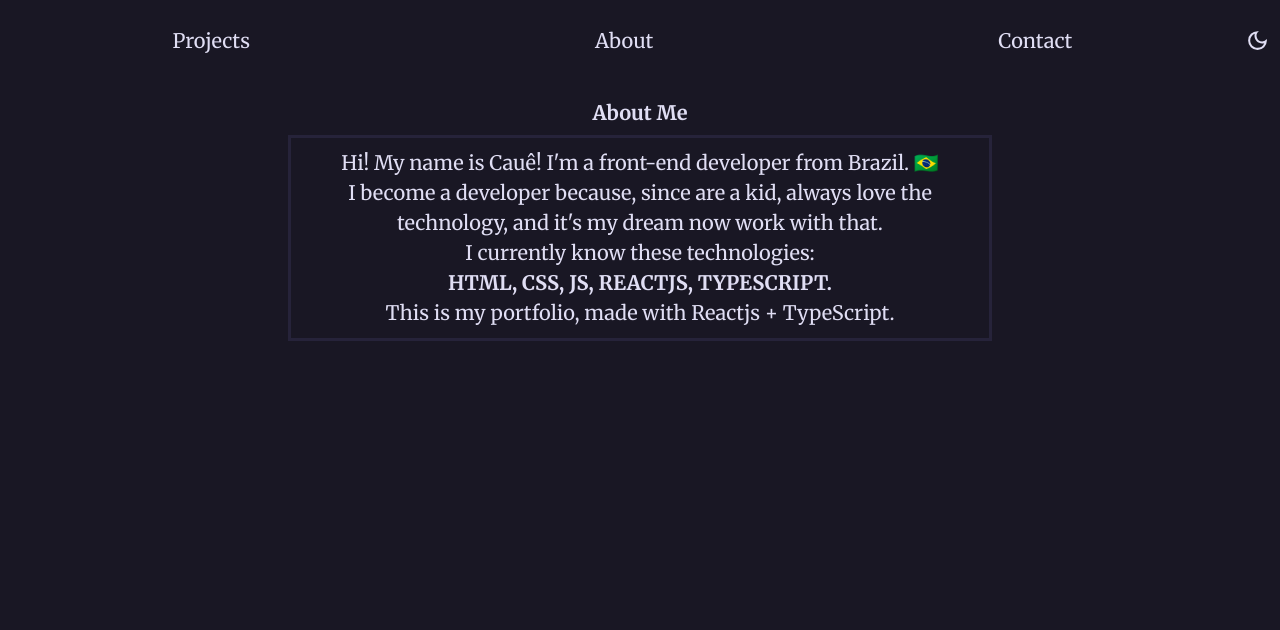
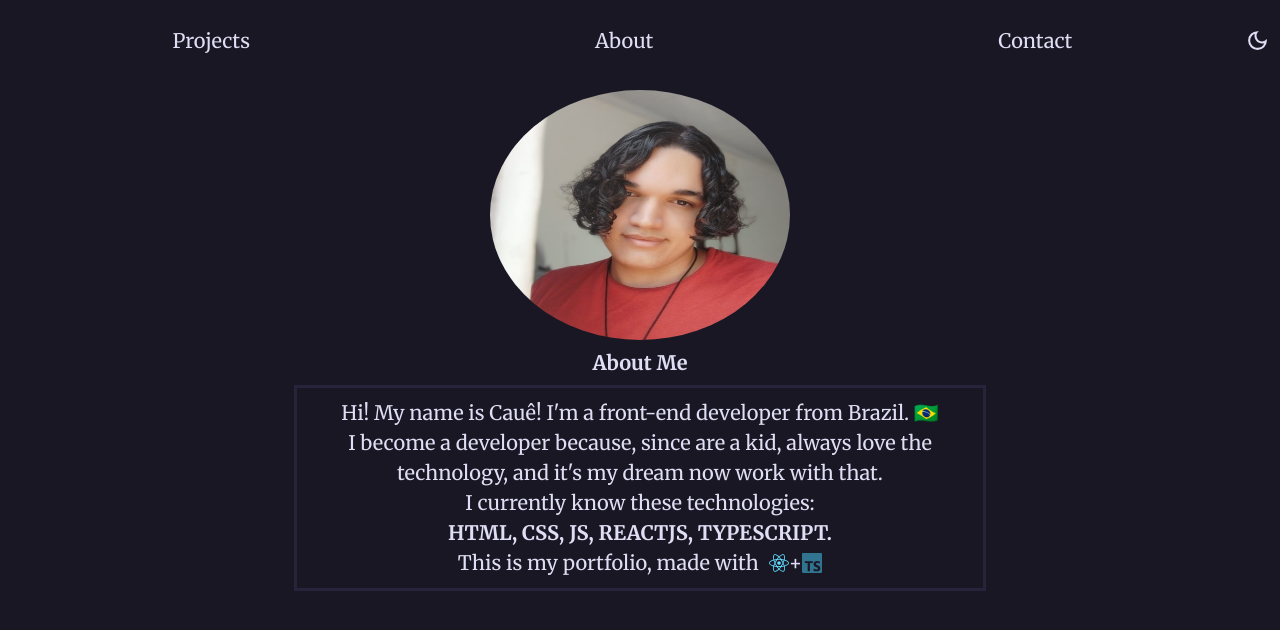
Before and after one commit to EuCaue/portfolio, a React (Vite) app: page / in a window 1280 px wide. Shown: the top 630 px of the page. Built offline with nearby package versions, Linux system fonts and the light colour scheme.

Commit message:
about me first idea finished

```diff
--- a/src/components/About/index.tsx
+++ b/src/components/About/index.tsx
@@ -1,9 +1,12 @@
 import React from 'react';
-import { Container, PAboutMe } from './styled';
+import { FaReact } from 'react-icons/fa';
+import { SiTypescript } from 'react-icons/si';
+import { Container, PAboutMe, ProfilePicture } from './styled';
 
 export default function About() {
   return (
-    <Container>
+    <Container id="about">
+      <ProfilePicture />
       <h1>About Me</h1>
       <PAboutMe>
         Hi! My name is Cauê! I&apos;m a front-end developer from Brazil. 🇧🇷{' '}
@@ -11,7 +14,12 @@ export default function About() {
         technology, and it&apos;s my dream now work with that. <br />I currently
         know these technologies:{' '}
         <strong>HTML, CSS, JS, REACTJS, TYPESCRIPT. </strong>
-        This is my portfolio, made with Reactjs + TypeScript.
+        This is my portfolio, made with{' '}
+        <FaReact
+          fill="#61dafb"
+          style={{ backgroundColor: 'transparent', marginLeft: 10 }}
+        />{' '}
+        + <SiTypescript fill="#31748f" />
       </PAboutMe>
     </Container>
   );
--- a/src/components/About/styled.ts
+++ b/src/components/About/styled.ts
@@ -1,5 +1,6 @@
 /* eslint-disable import/prefer-default-export */
 import styled from 'styled-components';
+import photo from '../../assets/imgs/photo.png';
 
 export const Container = styled.section`
   display: flex;
@@ -7,8 +8,13 @@ export const Container = styled.section`
   justify-content: center;
   color: ${(props) => props.theme.text};
   flex-flow: wrap column;
-  margin-top: 1em;
-  font-family: ${(props) => props.theme.fontSans};
+  margin-top: 0.5em;
+  h1 {
+    :hover {
+      font-size: 22px;
+      color: ${(props) => props.theme.accentColor};
+    }
+  }
 `;
 
 export const PAboutMe = styled.p`
@@ -18,7 +24,7 @@ export const PAboutMe = styled.p`
   flex-wrap: wrap;
   color: ${(props) => props.theme.text};
   text-align: center;
-  width: 55%;
+  width: 54%;
   line-height: 1.5em;
   margin-top: 0.5em;
   padding: 0.5em;
@@ -27,13 +33,25 @@ export const PAboutMe = styled.p`
 
   @keyframes P {
     from {
-      width: 60%;
       margin: 50em;
       border: none;
     }
     to {
-      width: 55%;
       border: 3px solid ${(props) => props.theme.overlay};
     }
   }
 `;
+
+export const ProfilePicture = styled.div`
+  display: flex;
+  justify-content: center;
+  align-items: center;
+  border-radius: 50%;
+  background-image: url(${photo});
+  background-size: 300px 300px;
+  background-position-y: -25px;
+  background-repeat: no-repeat;
+  width: 300px;
+  height: 250px;
+  margin-bottom: 0.5em;
+`;
--- a/src/components/Header/styled.ts
+++ b/src/components/Header/styled.ts
@@ -18,6 +18,7 @@ export const Navbar = styled.nav`
       color: ${(props) => props.theme.accentColor};
       transition: all 0.5s cubic-bezier(0.215, 0.61, 0.355, 1);
       text-decoration: underline;
+      font-size: 24px;
     }
   }
 `;
```
Also changed, not shown: src/assets/imgs/photo.png (added).
